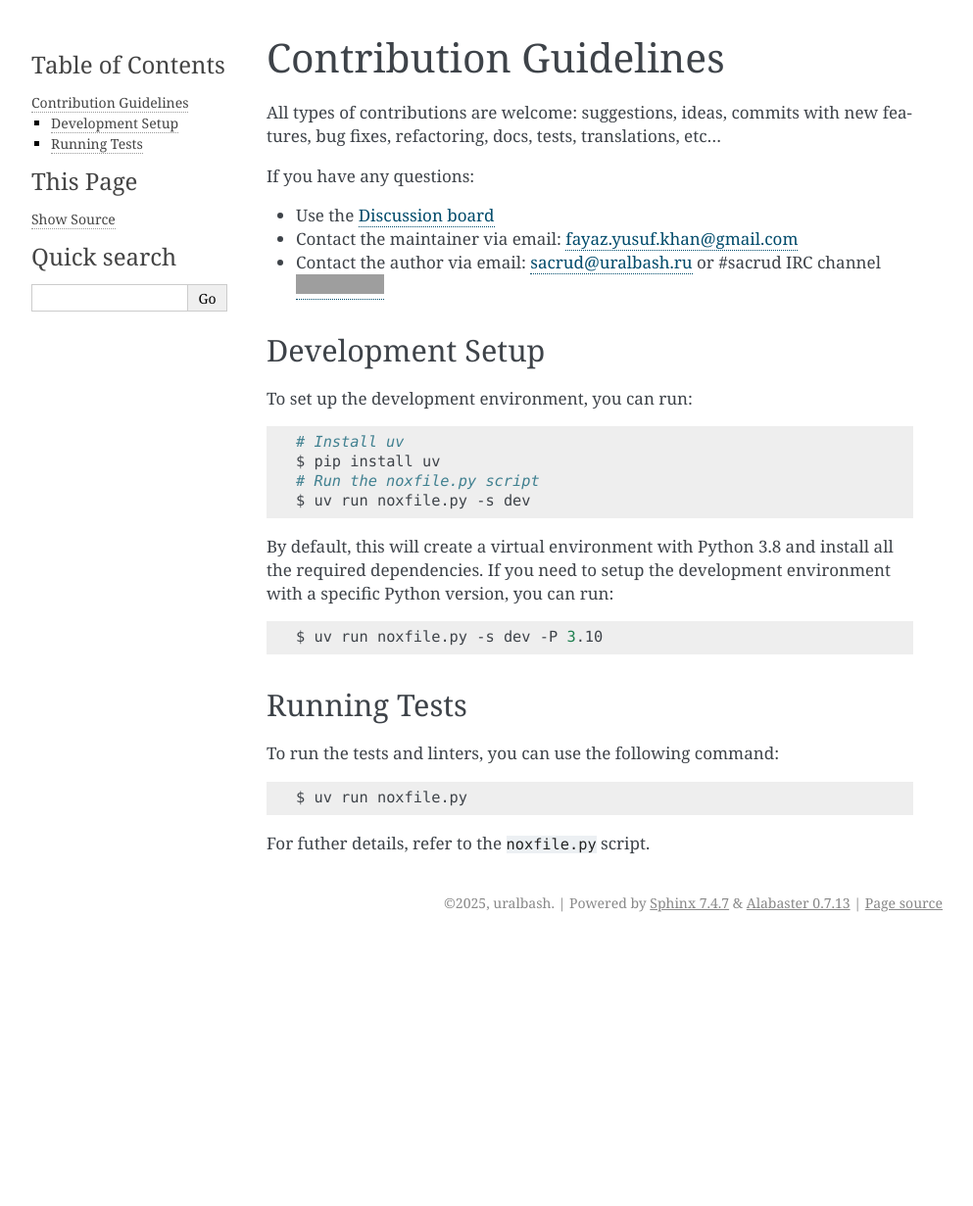
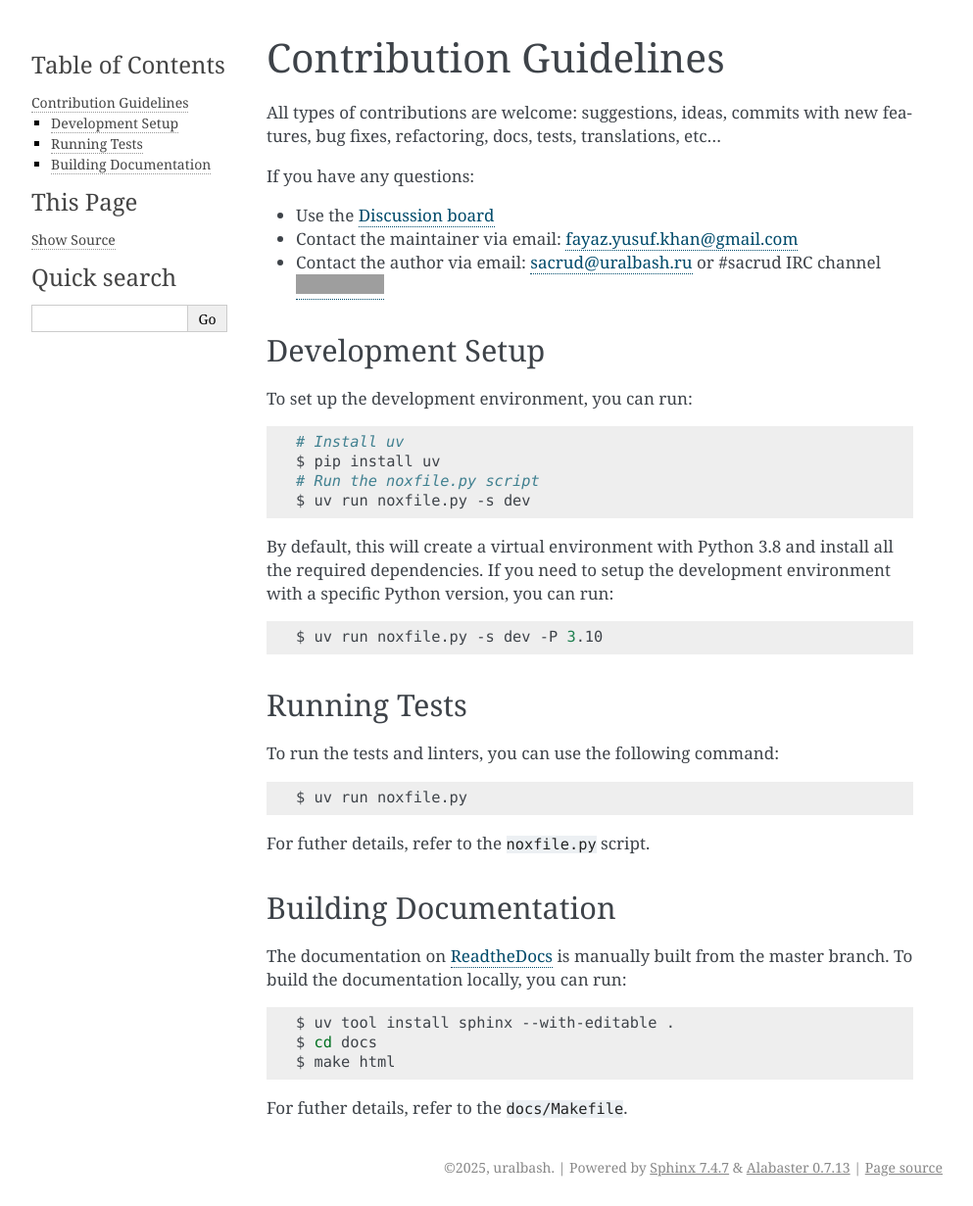
Before and after one commit to uralbash/sqlalchemy_mptt, a Sphinx documentation site: the page built from docs/CONTRIBUTING.rst, in a window 1280 px wide. Shown: the whole page at 98% size, without its empty margins (148-1141 px from the left). Built offline with Sphinx 7.4.7, drawn with Linux system fonts in a browser that asks for light colours; before the commit the page ends 961 px from its top, so only the background shows below that; grey boxes are pictures that could not be loaded.

Commit message:
Add sphinx-build instructions

```diff
--- a/docs/CONTRIBUTING.rst
+++ b/docs/CONTRIBUTING.rst
@@ -40,5 +40,19 @@ To run the tests and linters, you can use the following command:
 
 For futher details, refer to the ``noxfile.py`` script.
 
+Building Documentation
+----------------------
+
+The documentation on `ReadtheDocs <https://app.readthedocs.org/projects/sqlalchemy-mptt/>`_ is manually built from the master branch.
+To build the documentation locally, you can run:
+
+.. code-block:: bash
+
+    $ uv tool install sphinx --with-editable .
+    $ cd docs
+    $ make html
+
+For futher details, refer to the ``docs/Makefile``.
+
 .. |IRC Freenode| image:: https://img.shields.io/badge/irc-freenode-blue.svg
    :target: https://webchat.freenode.net/?channels=sacrud
```
